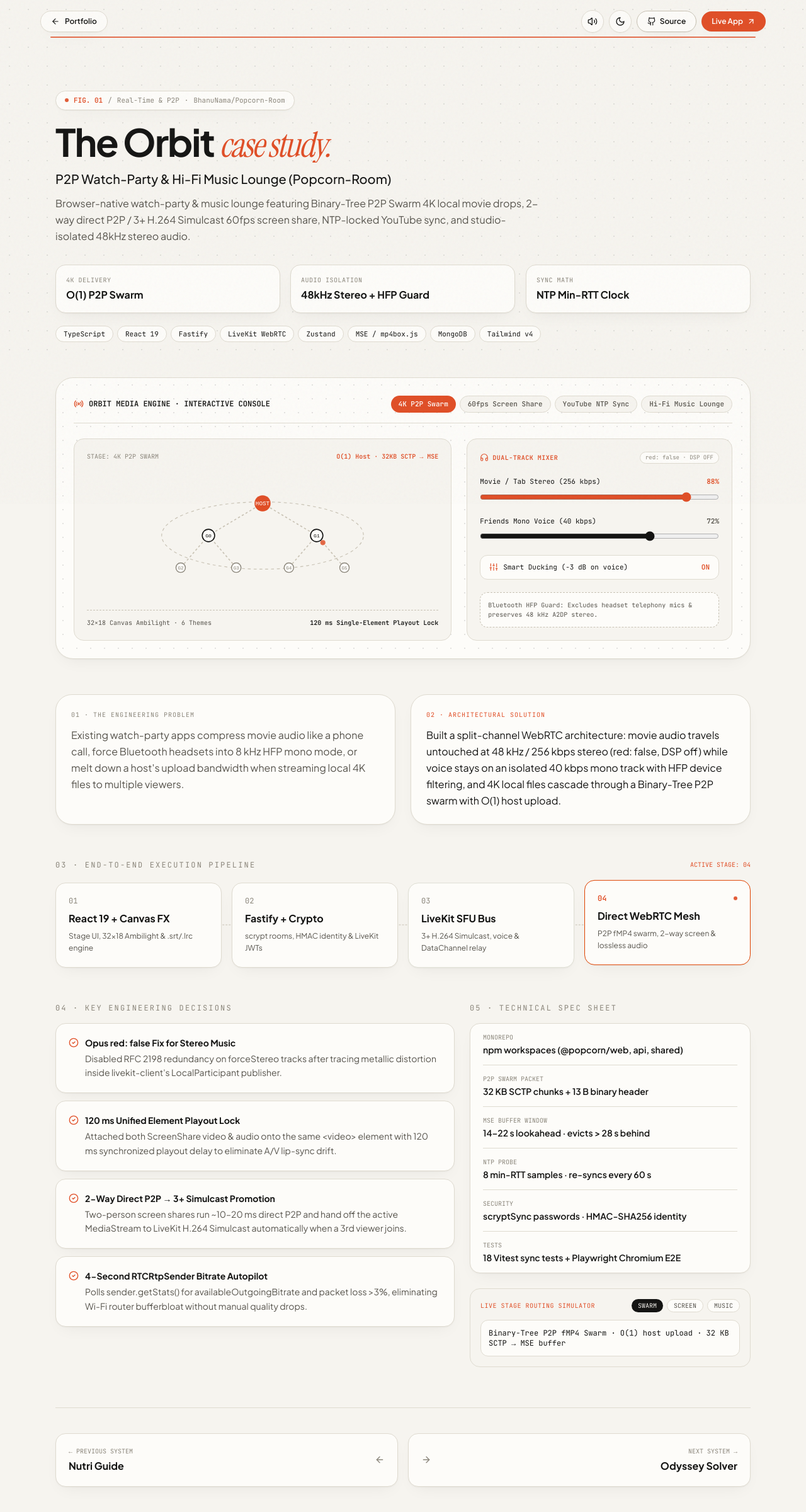
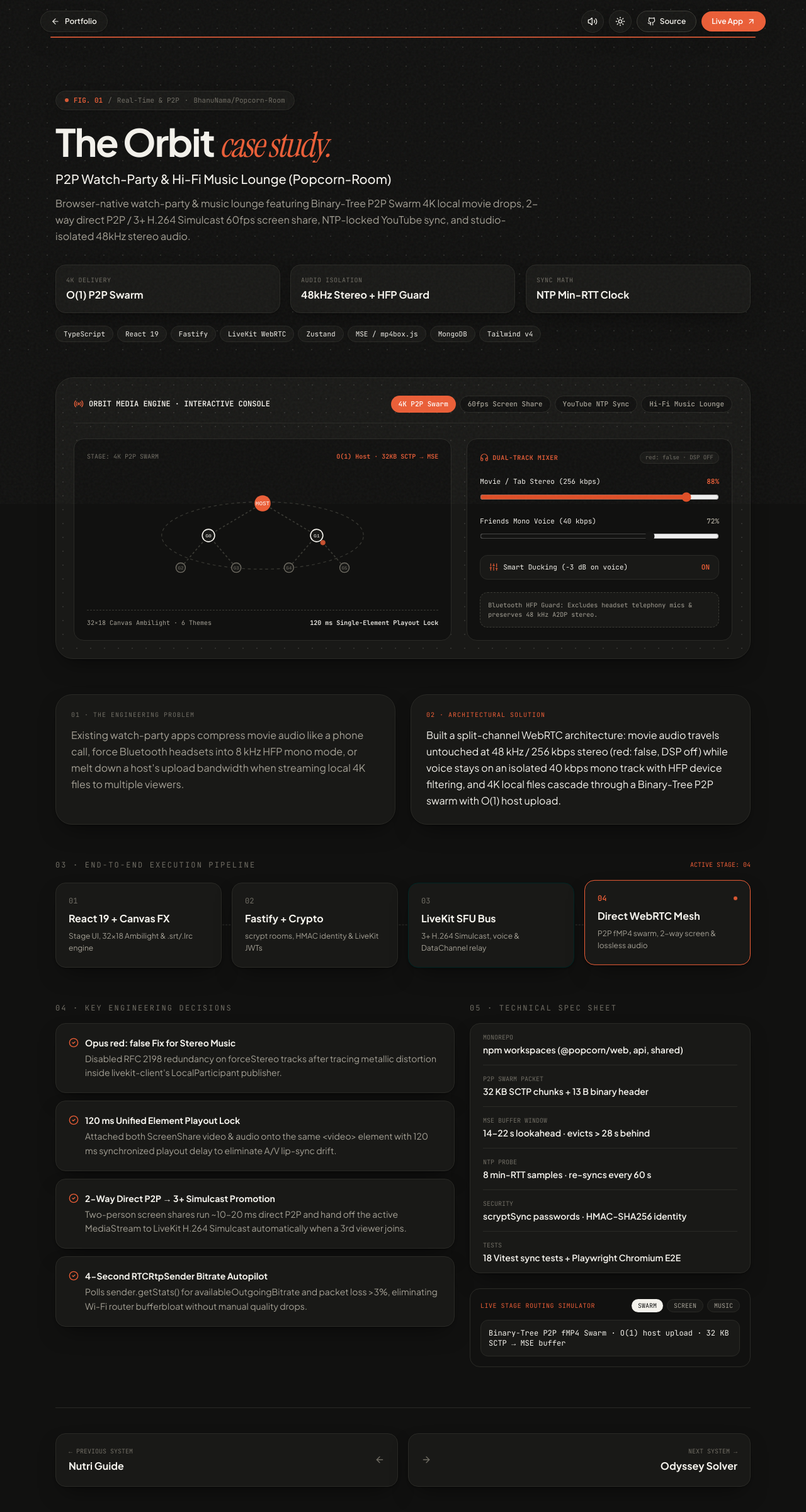
Before and after one commit to BhanuNama/Bhanu-Portfolio-Here, a Next.js app: page /projects/the-orbit in a window 1280 px wide. Shown: the top 2400 px of the page at 63% size. Built offline with nearby package versions, Linux system fonts and the light colour scheme.

Commit message:
fix: default dark theme and eliminate mobile/tablet horizontal overflow

```diff
--- a/src/app/globals.css
+++ b/src/app/globals.css
@@ -45,13 +45,15 @@
 html {
   background-color: var(--bg-paper);
   color: var(--ink-primary);
+  overflow-x: clip;
 }
 
 body {
   background-color: var(--bg-paper);
   color: var(--ink-primary);
   font-family: var(--font-sans);
-  overflow-x: hidden;
+  overflow-x: clip;
+  width: 100%;
   transition: background-color 0.35s cubic-bezier(0.22, 1, 0.36, 1),
     color 0.35s cubic-bezier(0.22, 1, 0.36, 1);
   -webkit-font-smoothing: antialiased;
--- a/src/app/layout.tsx
+++ b/src/app/layout.tsx
@@ -1,4 +1,4 @@
-import type { Metadata } from "next";
+import type { Metadata, Viewport } from "next";
 import "@fontsource/plus-jakarta-sans/400.css";
 import "@fontsource/plus-jakarta-sans/500.css";
 import "@fontsource/plus-jakarta-sans/600.css";
@@ -17,13 +17,19 @@ export const metadata: Metadata = {
     "Portfolio of Bhanu Nama — Full-Stack & AI Engineer building production web apps, Spring Boot systems, FastAPI services, and multi-agent RAG pipelines.",
 };
 
+export const viewport: Viewport = {
+  width: "device-width",
+  initialScale: 1,
+  viewportFit: "cover",
+};
+
 export default function RootLayout({
   children,
 }: Readonly<{
   children: React.ReactNode;
 }>) {
   return (
-    <html lang="en" suppressHydrationWarning>
+    <html lang="en" data-theme="dark" suppressHydrationWarning>
       <body className="antialiased selection:bg-[#e04e26] selection:text-white">
         <div className="paper-grain" aria-hidden="true" />
         {children}
--- a/src/components/BentoProjects.tsx
+++ b/src/components/BentoProjects.tsx
@@ -166,7 +166,7 @@ export function BentoProjects({ onSelectProject }: BentoProjectsProps) {
                           ease: [0.22, 1, 0.36, 1],
                         }
                   }
-                  className={colSpan}
+                  className={`min-w-0 ${colSpan}`}
                 >
                 <TiltPaperCard
                   onClick={() => {
--- a/src/components/CaseStudyArtboards.tsx
+++ b/src/components/CaseStudyArtboards.tsx
@@ -631,7 +631,7 @@ function GenomeCaseArtboard() {
             </span>
           </div>
 
-          <div className="grid grid-cols-5 gap-2 text-center font-mono text-xs">
+          <div className="grid grid-cols-3 gap-2 text-center font-mono text-xs sm:grid-cols-5">
             {allRules.map((rule) => {
               const hit = active.rules.includes(rule);
               return (
@@ -765,7 +765,7 @@ function FluentCaseArtboard() {
           <div className="mb-3 font-mono text-[10px] uppercase tracking-wider text-[var(--ink-muted)]">
             Select Any Part (A–J) to Inspect Psychometric Formula
           </div>
-          <div className="grid grid-cols-5 gap-2">
+          <div className="grid grid-cols-3 gap-2 sm:grid-cols-5">
             {parts.map((p) => (
               <button
                 key={p.id}
@@ -1233,7 +1233,7 @@ function ShowTimeCaseArtboard() {
             </span>
           </div>
 
-          <div className="my-5 mx-auto grid grid-cols-6 gap-2">
+          <div className="my-5 mx-auto grid grid-cols-6 gap-1.5 sm:gap-2">
             {[0, 1, 2].map((r) =>
               [0, 1, 2, 3, 4, 5].map((c) => {
                 const id = `${r}-${c}`;
@@ -1245,7 +1245,7 @@ function ShowTimeCaseArtboard() {
                     type="button"
                     whileTap={{ scale: 0.9 }}
                     onClick={() => toggleSeat(id)}
-                    className={`h-8 w-10 rounded-lg border font-mono text-[10px] font-semibold transition-all ${
+                    className={`h-8 w-8 rounded-lg border font-mono text-[10px] font-semibold transition-all sm:w-10 ${
                       isOcc
                         ? "cursor-not-allowed border-[var(--border-strong)] bg-[var(--bg-well)] text-[var(--ink-muted)] opacity-55"
                         : isSel
--- a/src/components/ContactSection.tsx
+++ b/src/components/ContactSection.tsx
@@ -193,7 +193,7 @@ export function ContactSection() {
             whileInView={{ opacity: 1, y: 0 }}
             viewport={{ once: true, amount: 0.2 }}
             transition={{ duration: 0.55, ease: [0.22, 1, 0.36, 1] }}
-            className="lg:col-span-7"
+            className="min-w-0 lg:col-span-7"
           >
             <TiltPaperCard className="drafting-grid flex h-full flex-col justify-between rounded-[28px] border border-[var(--border-hairline)] bg-[var(--bg-card)] p-6 shadow-[var(--shadow-card)] sm:p-8">
               <div>
@@ -350,7 +350,7 @@ export function ContactSection() {
             whileInView={{ opacity: 1, y: 0 }}
             viewport={{ once: true, amount: 0.2 }}
             transition={{ duration: 0.55, delay: 0.08, ease: [0.22, 1, 0.36, 1] }}
-            className="relative flex flex-col justify-between overflow-hidden rounded-[28px] border border-[var(--border-hairline)] bg-[var(--bg-card)] p-6 shadow-[var(--shadow-card)] sm:p-8 lg:col-span-5"
+            className="relative flex min-w-0 flex-col justify-between overflow-hidden rounded-[28px] border border-[var(--border-hairline)] bg-[var(--bg-card)] p-6 shadow-[var(--shadow-card)] sm:p-8 lg:col-span-5"
           >
             {/* Tactile "SEALED // SENT" Ink Stamp VFX */}
             <AnimatePresence>
@@ -622,7 +622,7 @@ export function ContactSection() {
         </div>
 
         {/* Crisp Paper Footer with Magnetic Back-to-Top */}
-        <footer className="mt-16 flex flex-col items-center justify-between gap-4 border-t border-[var(--border-hairline)] pt-8 font-mono text-[11px] text-[var(--ink-muted)] sm:flex-row">
+        <footer className="mt-16 flex flex-col items-center justify-between gap-4 border-t border-[var(--border-hairline)] pt-8 text-center font-mono text-[11px] text-[var(--ink-muted)] sm:flex-row sm:text-left">
           <span>
             © {new Date().getFullYear()} {PROFILE.name} · {PROFILE.location} · Zero templates, all custom code
           </span>
--- a/src/components/GitHubPulse.tsx
+++ b/src/components/GitHubPulse.tsx
@@ -271,7 +271,7 @@ export function GitHubPulse() {
               mouseY.set(-350);
               setHoveredDay(null);
             }}
-            className="group relative flex flex-col justify-between overflow-hidden rounded-[26px] border border-[var(--border-hairline)] bg-[var(--bg-card)] p-5 shadow-[var(--shadow-card)] sm:p-6 lg:col-span-8"
+            className="group relative flex min-w-0 flex-col justify-between overflow-hidden rounded-[26px] border border-[var(--border-hairline)] bg-[var(--bg-card)] p-5 shadow-[var(--shadow-card)] sm:p-6 lg:col-span-8"
           >
             <motion.div
               aria-hidden="true"
@@ -411,7 +411,7 @@ export function GitHubPulse() {
           </div>
 
           {/* Right 4 Cols: Recent Ship Log Card */}
-          <div className="flex flex-col justify-between rounded-[26px] border border-[var(--border-hairline)] bg-[var(--bg-card)] p-5 shadow-[var(--shadow-card)] sm:p-6 lg:col-span-4">
+          <div className="flex min-w-0 flex-col justify-between rounded-[26px] border border-[var(--border-hairline)] bg-[var(--bg-card)] p-5 shadow-[var(--shadow-card)] sm:p-6 lg:col-span-4">
             <div>
               <div className="flex items-center justify-between">
                 <span className="inline-flex items-center gap-1.5 font-mono text-[10px] uppercase tracking-wider text-[var(--ink-muted)]">
--- a/src/components/HeroSection.tsx
+++ b/src/components/HeroSection.tsx
@@ -720,9 +720,9 @@ export function HeroSection({ onSelectProject }: HeroSectionProps) {
           transition={{ duration: 0.75, delay: 0.32, ease: [0.22, 1, 0.36, 1] }}
           className="mt-14 sm:mt-16"
         >
-          {/* Desktop 7-Card Fanned Deck (All 6 Projects + Center Profile) */}
-          <div className="hidden flex-col items-center md:flex">
-            <div className="relative mx-auto flex h-[335px] w-full max-w-5xl items-center justify-center">
+          {/* Desktop 7-Card Fanned Deck (lg+ screens so tablets stay cleanly centered) */}
+          <div className="hidden flex-col items-center lg:flex">
+            <div className="relative mx-auto flex h-[335px] w-full max-w-5xl items-center justify-center lg:scale-[0.94] xl:scale-100">
               {deckOrder.map((card, index) => {
                 const geom = SLOT_GEOMETRY[index];
                 const isHovered = hoveredCard === index;
@@ -810,9 +810,9 @@ export function HeroSection({ onSelectProject }: HeroSectionProps) {
             </button>
           </div>
 
-          {/* Mobile Fanned Curiosity Card Deck (Profile Card First!) */}
-          <div className="flex flex-col items-center md:hidden">
-            <div className="relative h-[300px] w-[236px]">
+          {/* Mobile & Tablet Fanned Curiosity Card Deck (Profile Card First!) */}
+          <div className="flex flex-col items-center lg:hidden">
+            <div className="relative h-[300px] w-[224px] sm:w-[248px]">
               {mobileStack.map((slot, index) => (
                 <MobileCardItem
                   key={slot.id}
--- a/src/components/ProjectCaseStudy.tsx
+++ b/src/components/ProjectCaseStudy.tsx
@@ -282,7 +282,7 @@ function CaseStudyContent({ project }: { project: ProjectItem }) {
 
         {/* Key Engineering Decisions & Spec Sheet */}
         <section className="mt-14 grid gap-6 lg:grid-cols-12">
-          <div className="lg:col-span-7">
+          <div className="min-w-0 lg:col-span-7">
             <div className="font-mono text-xs uppercase tracking-[0.18em] text-[var(--ink-muted)]">
               04 · Key Engineering Decisions
             </div>
@@ -313,7 +313,7 @@ function CaseStudyContent({ project }: { project: ProjectItem }) {
             </div>
           </div>
 
-          <div className="space-y-6 lg:col-span-5">
+          <div className="min-w-0 space-y-6 lg:col-span-5">
             <div>
               <div className="font-mono text-xs uppercase tracking-[0.18em] text-[var(--ink-muted)]">
                 05 · Technical Spec Sheet
--- a/src/components/SmoothScrollProvider.tsx
+++ b/src/components/SmoothScrollProvider.tsx
@@ -18,7 +18,7 @@ interface AppContextValue {
 }
 
 const AppContext = createContext<AppContextValue>({
-  theme: "paper",
+  theme: "dark",
   toggleTheme: () => {},
   soundEnabled: true,
   toggleSound: () => {},
@@ -40,7 +40,7 @@ export function SmoothScrollProvider({
   scrollLocked?: boolean;
   initialScrollBehavior?: "top" | "restore";
 }) {
-  const [theme, setTheme] = useState<ThemeMode>("paper");
+  const [theme, setTheme] = useState<ThemeMode>("dark");
   const [soundEnabled, setSoundEnabled] = useState(true);
   const [lenisInstance, setLenisInstance] = useState<Lenis | null>(null);
   const [toastMessage, setToastMessage] = useState<string | null>(null);
@@ -51,7 +51,7 @@ export function SmoothScrollProvider({
       setTheme(saved);
       document.documentElement.setAttribute("data-theme", saved);
     } else {
-      document.documentElement.setAttribute("data-theme", "paper");
+      document.documentElement.setAttribute("data-theme", "dark");
     }
 
     const savedSound = window.localStorage.getItem("bn-sound");
```
